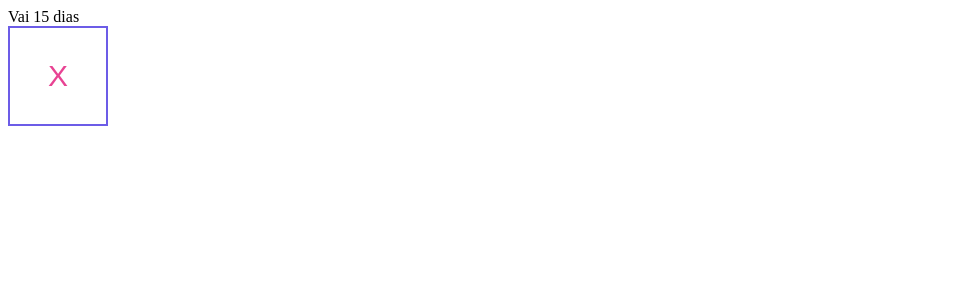
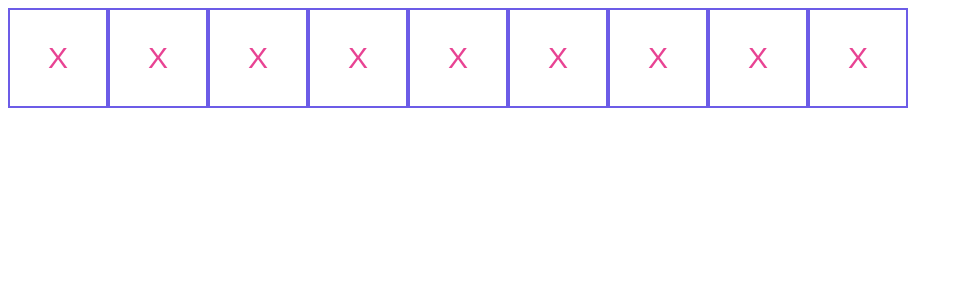
Before and after one commit to denis1206/15dias-react, a React (Create React App) app: page / in a window 1280 px wide. Shown: the top 300 px of the page, without its empty margins (0-963 px from the left). Built offline with nearby package versions, Linux system fonts and the light colour scheme.

Commit message:
desafio intermediário dia 2

```diff
--- a/src/App.js
+++ b/src/App.js
@@ -1,12 +1,6 @@
 import React from 'react';
-import SquareCollab from './components/SquareCollab/index';
 import BoardCollab from './components/BoardCollab/index'
 
-const App = () => (
-    <>
-        <BoardCollab>Vai 15 dias</BoardCollab>
-        <SquareCollab />
-    </>
-)
+const App = () => <BoardCollab qtd="9" />
 
 export default App;
--- a/src/components/BoardCollab/index.js
+++ b/src/components/BoardCollab/index.js
@@ -1,7 +1,18 @@
 import React from 'react'
+import SquareCollab from '../SquareCollab';
 
-const BoardCollab = (props) => (
-    <article>{props.children}</article>
+const squareCollabs = qtd =>{
+    const squares = [];
+
+    while(qtd--){
+        squares.push(<SquareCollab />)
+    }
+
+    return squares;
+}
+
+const BoardCollab = ({qtd}) => (
+    <article>{squareCollabs(qtd)}</article>
 );
 
 export default BoardCollab;
```
